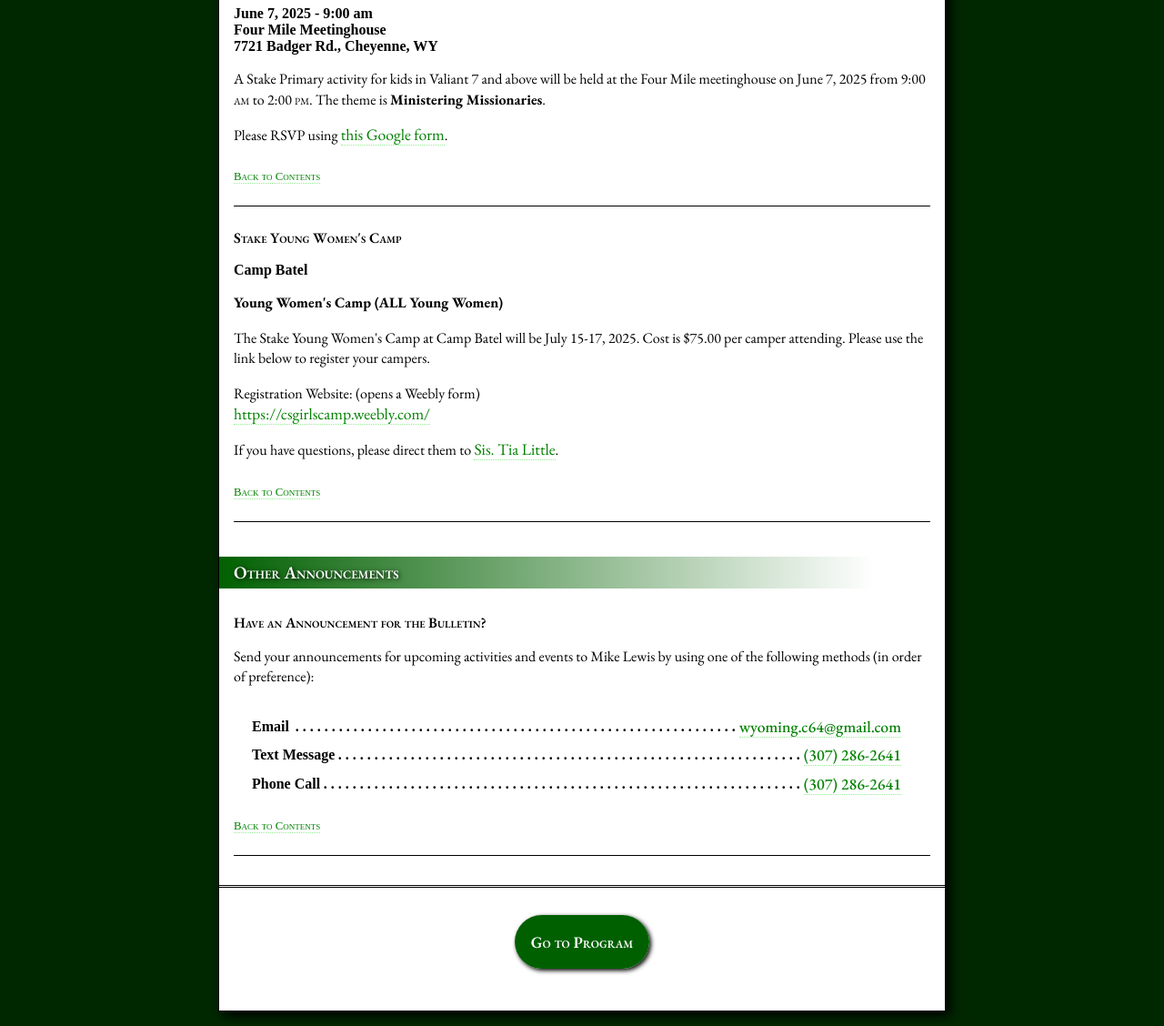
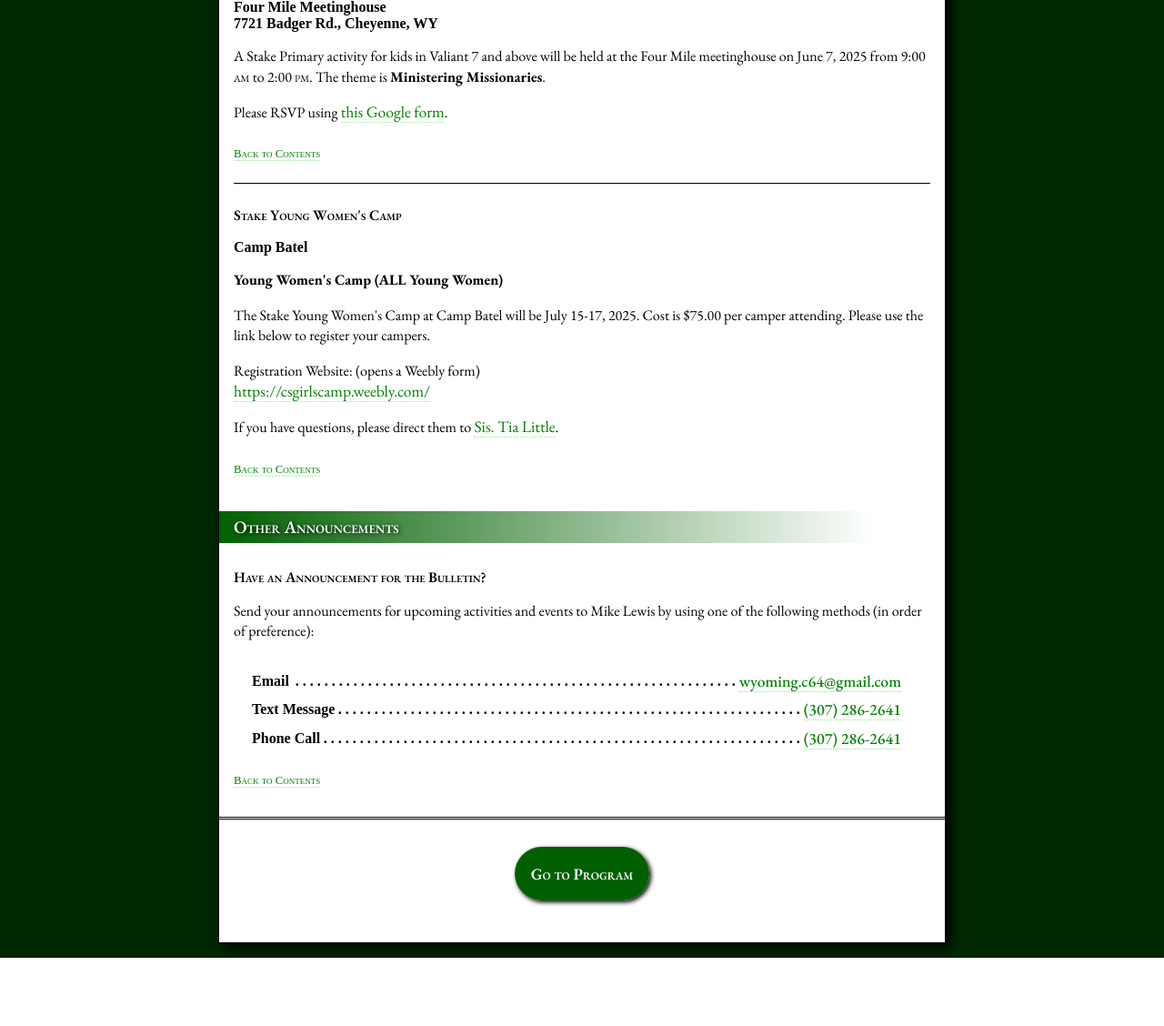
Before and after one commit to Wyoming-C64/westernhillsbulletin, a PHP site: page /announcements.php in a window 1280 px wide. Shown: the part 4472-5600 px from the top of the page at 91% size. After the commit the page ends 5525 px from the top, so only its background shows below. Run offline with PHP 8.4, Linux system fonts and the light colour scheme; some web fonts are replaced.

Commit message:
Fix bottom border on last announcement in section.

```diff
--- a/htdocs/announcements.php
+++ b/htdocs/announcements.php
@@ -271,23 +271,29 @@ function printAnnouncementLink($item) {
           ?>
         </ul>
       <h2>Ward Announcements</h2>
+      <div class="announcement-list">
       <?php
         foreach ($WardAnnouncements as $announcement) {
           printAnnouncement($announcement);
         }
       ?>
+      </div>
       <h2>Stake Announcements</h2>
+      <div class="announcement-list">
       <?php
         foreach ($StakeAnnouncements as $announcement) {
           printAnnouncement($announcement);
         }
       ?>
+      </div>
       <h2>Other Announcements</h2>
+      <div class="announcement-list">
       <?php
-        foreach ($finalAnnouncements as $announcement) {
+        foreach ($finalAnnouncements as $key => $announcement) {
           printAnnouncement($announcement);
         }
       ?>
+      </div>
     </main>
     <footer>
       <a class="button-link" href="index.php">Go to Program</a>
--- a/htdocs/style.css
+++ b/htdocs/style.css
@@ -86,6 +86,12 @@ a:visited {
   margin: 0 0 1em 0;
   padding: 0.5em 0;
   border-bottom: 1px solid black;
+}
+
+.announcement:last-child {
+  border-bottom: none;
+  margin: 0;
+  padding-bottom: 0;
 }
 
 .ward-title {
```
